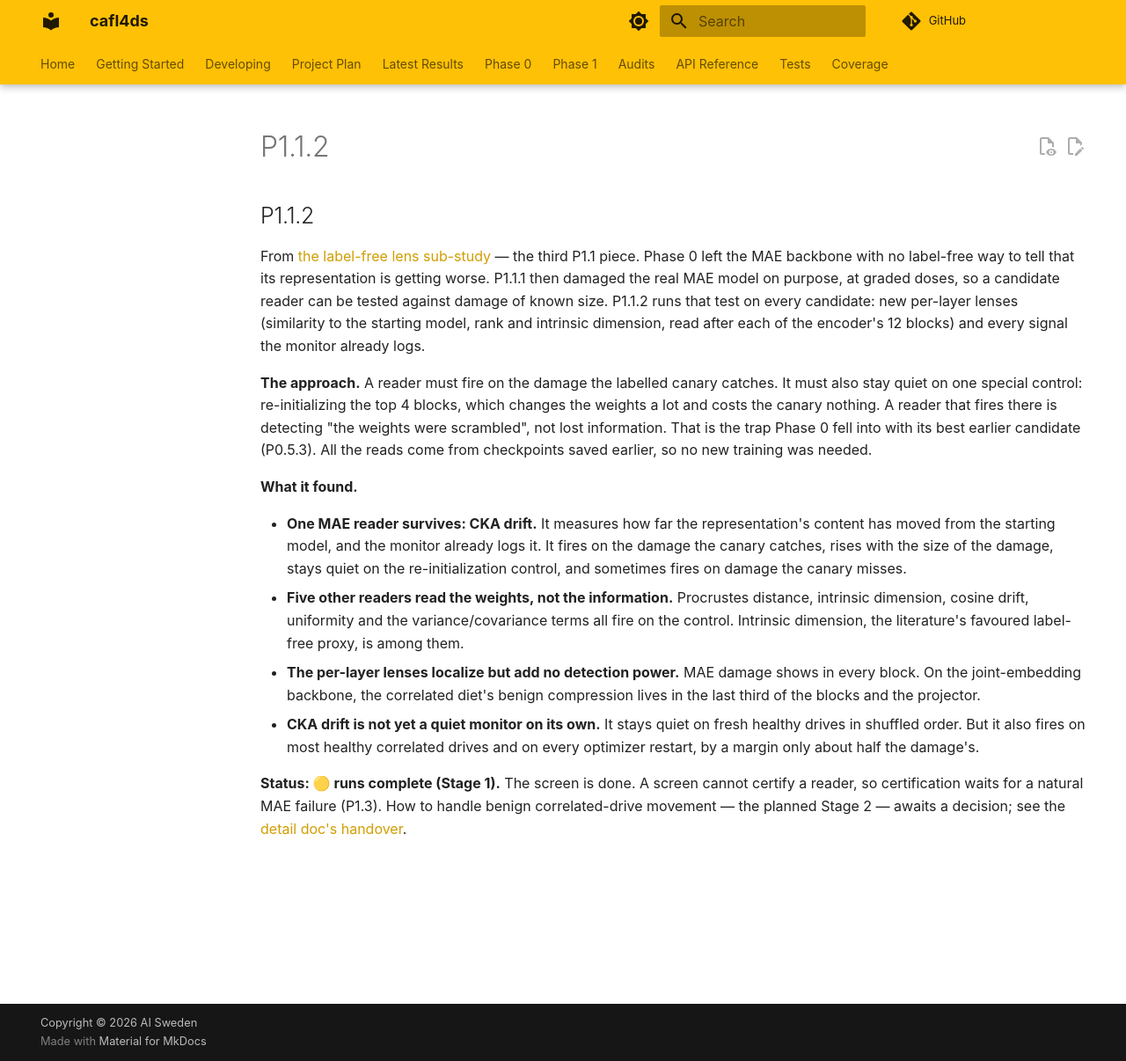
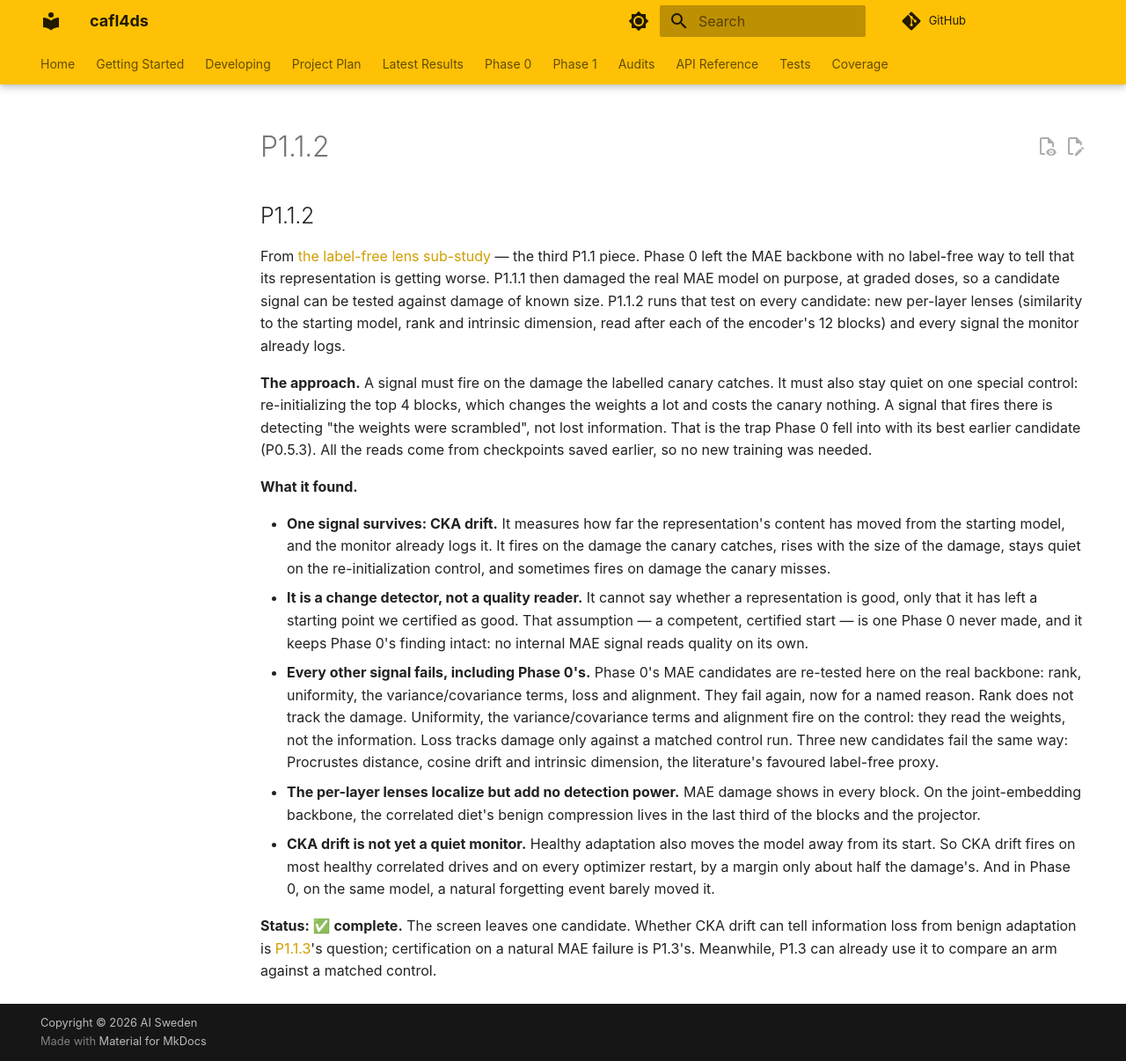
Before and after one commit to aidotse/cafl4ds, an MkDocs documentation site: the page built from docs/experiments/latest-results/P1.1.2.md, in a window 1280 px wide and 1206 px high. Shown: the whole window at 88% size. Built offline with MkDocs 1.6.1 and Material for MkDocs 9.7.7, drawn with Linux system fonts in a browser that asks for light colours; comment, search, counter and statistics services are not loaded.

Commit message:
docs: close P1.1.2, design P1.1.3 (CKA drift deep dive)
P1.1.2 closes as complete under the anchored-change framing: CKA drift is a
detector of change from a certified well, not a quality reader. Adds the Phase-0
re-test table (P0.5's MAE readers fail again, now for a named reason) and the
P0.3.6 caveat (pooled CKA drift was faint on natural MAE forgetting on the same
ViT-B). P1.1.3 designed: past-regime drift, walk-aware null, optimizer-restart
jolt, JE lr-1e-4 walk as a natural degradation; optional P0.3.9 re-run. P1.5 row
gains an intrinsic-dimension caveat.

Co-Authored-By: Claude Opus 5.5 <noreply@anthropic.com>

```diff
--- a/docs/experiments/latest-results/P1.1.2.md
+++ b/docs/experiments/latest-results/P1.1.2.md
@@ -2,29 +2,34 @@
 
 From [the label-free lens sub-study](phase1/P1.1.2.md) — the third P1.1 piece. Phase 0 left the MAE backbone with no
 label-free way to tell that its representation is getting worse. P1.1.1 then damaged the real MAE model on purpose, at
-graded doses, so a candidate reader can be tested against damage of known size. P1.1.2 runs that test on every
+graded doses, so a candidate signal can be tested against damage of known size. P1.1.2 runs that test on every
 candidate: new per-layer lenses (similarity to the starting model, rank and intrinsic dimension, read after each of the
 encoder's 12 blocks) and every signal the monitor already logs.
 
-**The approach.** A reader must fire on the damage the labelled canary catches. It must also stay quiet on one special
-control: re-initializing the top 4 blocks, which changes the weights a lot and costs the canary nothing. A reader that
+**The approach.** A signal must fire on the damage the labelled canary catches. It must also stay quiet on one special
+control: re-initializing the top 4 blocks, which changes the weights a lot and costs the canary nothing. A signal that
 fires there is detecting "the weights were scrambled", not lost information. That is the trap Phase 0 fell into with its
 best earlier candidate (P0.5.3). All the reads come from checkpoints saved earlier, so no new training was needed.
 
 **What it found.**
 
-- **One MAE reader survives: CKA drift.** It measures how far the representation's content has moved from the starting
+- **One signal survives: CKA drift.** It measures how far the representation's content has moved from the starting
     model, and the monitor already logs it. It fires on the damage the canary catches, rises with the size of the
     damage, stays quiet on the re-initialization control, and sometimes fires on damage the canary misses.
-- **Five other readers read the weights, not the information.** Procrustes distance, intrinsic dimension, cosine drift,
-    uniformity and the variance/covariance terms all fire on the control. Intrinsic dimension, the literature's favoured
-    label-free proxy, is among them.
+- **It is a change detector, not a quality reader.** It cannot say whether a representation is good, only that it has
+    left a starting point we certified as good. That assumption — a competent, certified start — is one Phase 0 never
+    made, and it keeps Phase 0's finding intact: no internal MAE signal reads quality on its own.
+- **Every other signal fails, including Phase 0's.** Phase 0's MAE candidates are re-tested here on the real backbone:
+    rank, uniformity, the variance/covariance terms, loss and alignment. They fail again, now for a named reason. Rank
+    does not track the damage. Uniformity, the variance/covariance terms and alignment fire on the control: they read
+    the weights, not the information. Loss tracks damage only against a matched control run. Three new candidates fail
+    the same way: Procrustes distance, cosine drift and intrinsic dimension, the literature's favoured label-free proxy.
 - **The per-layer lenses localize but add no detection power.** MAE damage shows in every block. On the joint-embedding
     backbone, the correlated diet's benign compression lives in the last third of the blocks and the projector.
-- **CKA drift is not yet a quiet monitor on its own.** It stays quiet on fresh healthy drives in shuffled order. But it
-    also fires on most healthy correlated drives and on every optimizer restart, by a margin only about half the
-    damage's.
+- **CKA drift is not yet a quiet monitor.** Healthy adaptation also moves the model away from its start. So CKA drift
+    fires on most healthy correlated drives and on every optimizer restart, by a margin only about half the damage's.
+    And in Phase 0, on the same model, a natural forgetting event barely moved it.
 
-**Status: 🟡 runs complete (Stage 1).** The screen is done. A screen cannot certify a reader, so certification waits for
-a natural MAE failure (P1.3). How to handle benign correlated-drive movement — the planned Stage 2 — awaits a decision;
-see the [detail doc's handover](phase1/P1.1.2.md#remaining-work--handover).
+**Status: ✅ complete.** The screen leaves one candidate. Whether CKA drift can tell information loss from benign
+adaptation is [P1.1.3](phase1/P1.1.3.md)'s question; certification on a natural MAE failure is P1.3's. Meanwhile, P1.3
+can already use it to compare an arm against a matched control.
```
Also changed, not shown: docs/experiments/phase1/P1.1.2.md (+60 -33 lines), docs/experiments/phase1/P1.1.3.md (added, +140 -0 lines), docs/experiments/phase1/index.md (+5 -4 lines).
